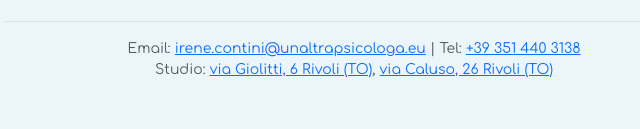
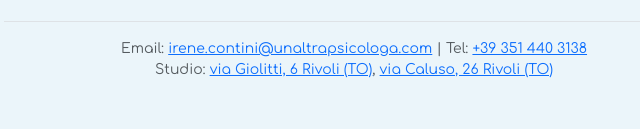
Before and after one commit to Farnabazo/Un-altra-psicologa, a plain HTML site: page index.html in a window 1280 px wide. Shown: the part 800-929 px from the top of the page, 286-926 px from the left. Drawn offline with Linux system fonts and the light colour scheme.

Commit message:
Update index.html email

```diff
--- a/index.html
+++ b/index.html
@@ -77,7 +77,7 @@
 
         <!-- Footer -->
         <footer class="text-center text-muted py-3 border-top" id="contatti">
-        <small><p>Email: <a href="mailto:irene.contini@unaltrapsicologa.eu?">irene.contini@unaltrapsicologa.eu</a> |
+        <small><p>Email: <a href="mailto:irene.contini@unaltrapsicologa.eu?">irene.contini@unaltrapsicologa.com</a> |
         Tel: <a href="https://wa.me/393514403138" target="_blank" rel="noopener" title="Scrivi su WhatsApp">+39 351 440 3138</a>
         <br>Studio: <a href="https://maps.app.goo.gl/W7i66DDzB6NeuZKcA">via Giolitti, 6 Rivoli (TO)</a>,
         <a href="https://maps.app.goo.gl/y5GGL46ChEYzZmP99">via Caluso, 26 Rivoli (TO)</a></p></small>
```
